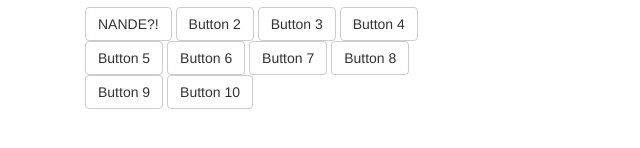
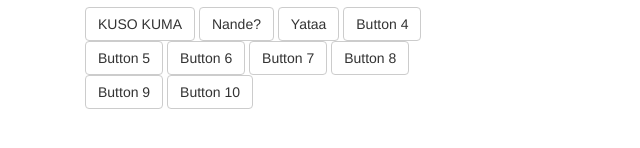
Before and after one commit to Ky1286/HololiveSoundboard, a plain HTML site: page index.html in a window 1280 px wide. Shown: the part 280-428 px from the top of the page, 0-640 px from the left. Drawn offline with nearby package versions, Linux system fonts and the light colour scheme; files whose address does not match are found by name.

Commit message:
some more matsuri

```diff
--- a/index.html
+++ b/index.html
@@ -33,9 +33,9 @@
                <h1><img src="matsuribanner.png" class="img-responsive" alt="Natsuiro Matsuri"></h1>
             </div>
             <div class="summerButtons">
-               <button type="button" class="btn btn-default" data-audio="sounds/matsuriScream.wav">NANDE?!</button>
-               <button type="button" class="btn btn-default">Button 2</button>
-               <button type="button" class="btn btn-default">Button 3</button>
+               <button type="button" class="btn btn-default" data-audio="sounds/matsuriScream.wav">KUSO KUMA</button>
+               <button type="button" class="btn btn-default" data-audio="sounds/matsuriNande.wav">Nande?</button>
+               <button type="button" class="btn btn-default" data-audio="sounds/matsuriYataa.wav">Yataa</button>
                <button type="button" class="btn btn-default">Button 4</button>
                <button type="button" class="btn btn-default">Button 5</button>
                <button type="button" class="btn btn-default">Button 6</button>
```
Also changed, not shown: 2 other files.
